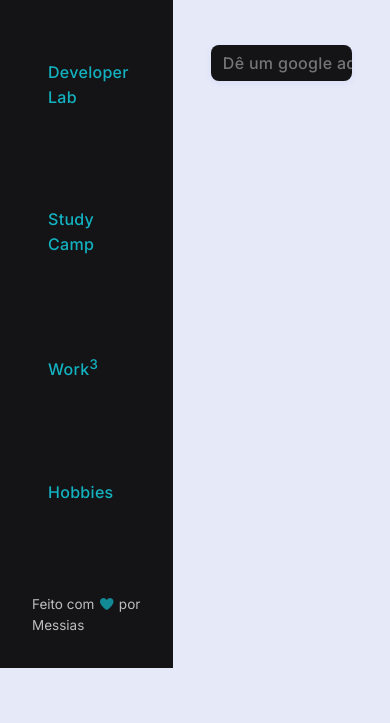
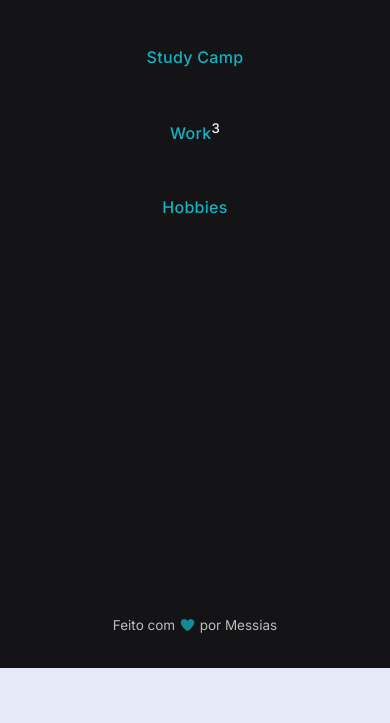
Before and after one commit to FMessiasCA/AllForOne, a plain HTML site: page index.html in a window 390 px wide. Shown: the part 176-899 px from the top of the page. Before the commit the page ends 844 px from the top, so only its background shows below. Drawn offline with Linux system fonts and the light colour scheme.

Commit message:
style(responsive): improve responsiveness for aside and home layout

```diff
--- a/styles/global.css
+++ b/styles/global.css
@@ -174,3 +174,75 @@ main {
         }
     }
 }
+
+@media (width <=768px) {
+    :root {
+        /* Font sizes */
+        --fs-h1: 3rem;
+        --fs-h2: 2.2rem;
+        --fs-h3: 1.8rem;
+        --fs-body: 1.5rem;
+
+        --lh-title: 1.15;
+        --lh-body: 1.45;
+
+        --space-section: 2.4rem;
+        --space-block: 1.6rem;
+        --space-inline: 1.2rem;
+
+        --container-padding: 1.6rem;
+
+        --input-padding: 1.4rem 1.6rem;
+        --button-padding: 1.4rem 2rem;
+
+        --radius: 1rem;
+    }
+
+    body {
+        font-size: var(--fs-body);
+        line-height: var(--lh-body);
+    }
+
+    .wrapper {
+        display: block;
+    }
+
+    aside {
+    height: 100vh;
+    width: 100vw;
+
+    background-color: var(--bg-secondary);
+
+    padding: 2.4rem 3.2rem 3.2rem;
+
+    display: flex;
+    flex-direction: column;
+    justify-content: space-between;
+    text-align: center;
+
+    nav {
+        height: 50vh;
+
+        display: flex;
+        flex-direction: column;
+        justify-content: space-evenly;
+        align-items: center;
+
+        color: var(--text-brand);
+
+        a {
+
+            padding: 0;
+            border: none;
+            sup {
+                color: var(--text-light);
+            }
+        }
+
+        a:hover {
+            color: inherit;
+            background: none;
+        }
+    }
+}
+}
```
